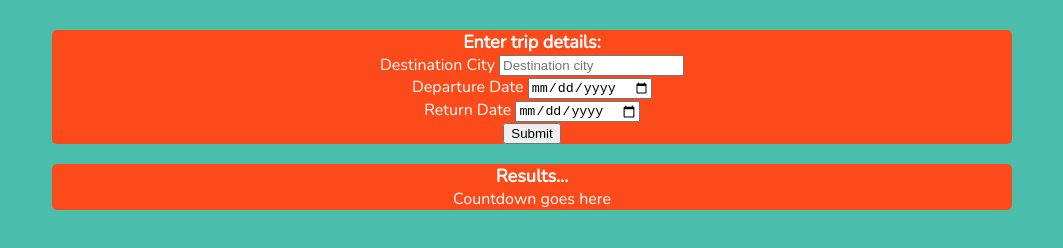
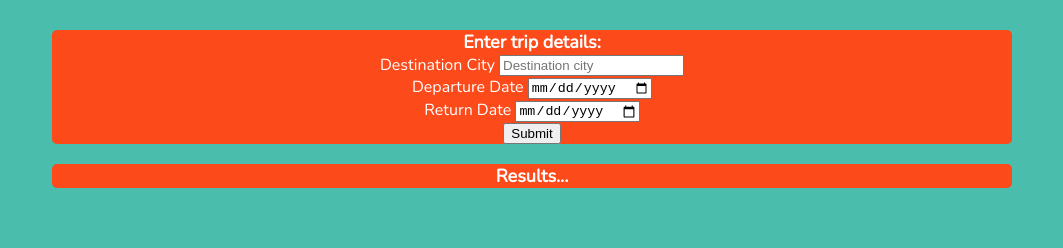
Before and after one commit to HeatherMohorn/travel, a website built with webpack: page src/client/views/index.html in a window 1280 px wide. Shown: the part 114-362 px from the top of the page, without its empty margins (108-1171 px from the left). Built offline with nearby package versions, Linux system fonts and the light colour scheme.

Commit message:
Removed countdown placeholder

```diff
--- a/src/client/views/index.html
+++ b/src/client/views/index.html
@@ -39,7 +39,7 @@
   <div id = "high"></div>
   <div id = "low"></div>
   <div id = "weather"></div>
-  <div id = "countdown">Countdown goes here</div>
+  <div id = "countdown"></div>
 </div>
 
 <div class="box">
```
